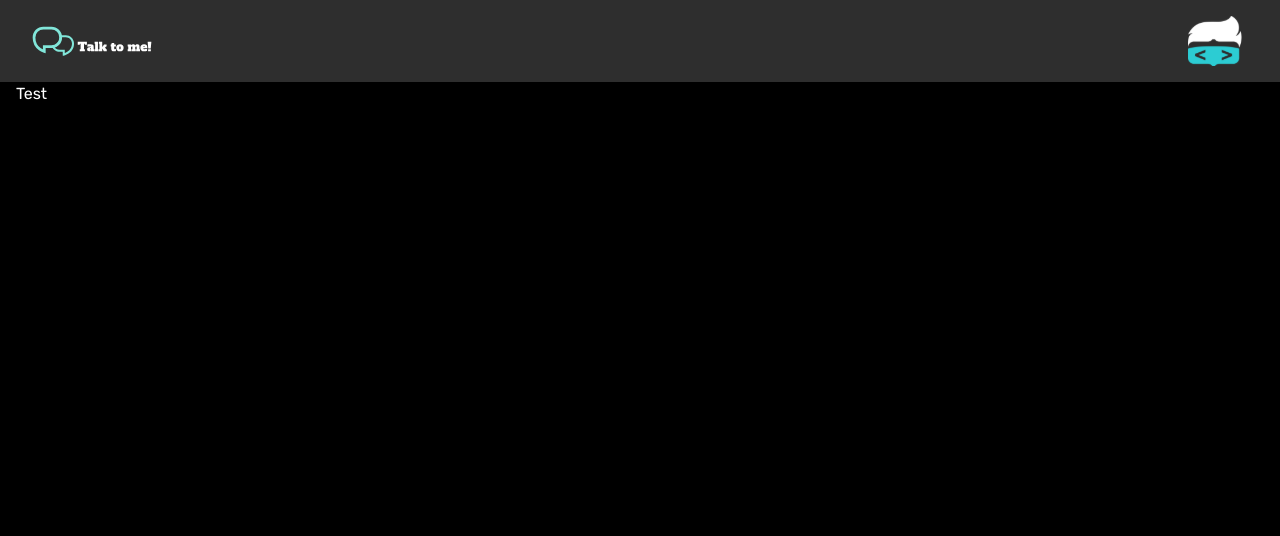
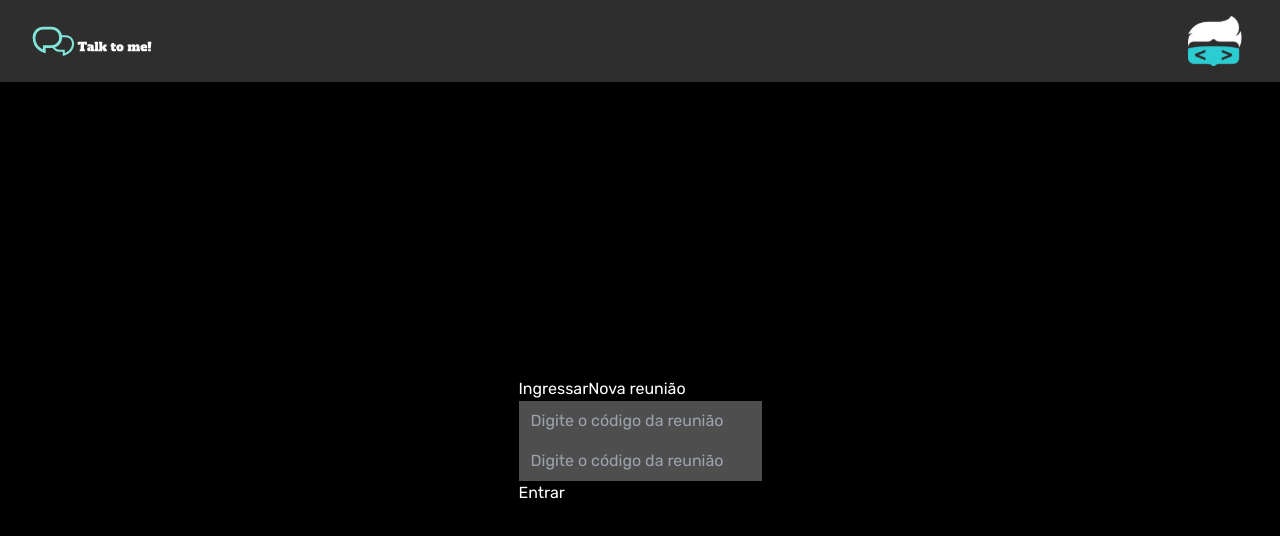
Before and after one commit to Shystra/ChatHero, a Next.js app in the folder frontend/: page / in a window 1280 px wide. Shown: the top 536 px of the page. Built offline with nearby package versions, Linux system fonts and the light colour scheme.

Commit message:
feate: creating new components: input and button

```diff
--- a/frontend/src/app/page.tsx
+++ b/frontend/src/app/page.tsx
@@ -1,14 +1,25 @@
 import Image from "next/image";
 import Header from '@/components/Header';
 import Container from "@/components/Container";
+import { Input } from "@/components/Input";
 
 export default function Home() {
   return (
-    <div>
+    <main className="min-h-screen flex flex-col">
       <Header />
+      <div className="max-w-[580px] mx-auto w-full h-full flex flex-1 items-center justify-center">
         <Container>
-          <h1>Test</h1>
+          <div>
+            <span>Ingressar</span>
+            <span>Nova reunião</span>
+          </div>
+          <div>
+          <Input placeholder="Digite o código da reunião" type="text" />
+          <Input placeholder="Digite o código da reunião" type="text" />
+          <button>Entrar</button>
+          </div>
         </Container>
-    </div>
+        </div>
+    </main>
   );
 }
--- /dev/null
+++ b/frontend/src/components/Input.tsx
@@ -0,0 +1,24 @@
+
+import { ForwardRefRenderFunction, forwardRef } from "react";
+
+interface IInput {
+    placeholder: string;
+    type: string;
+
+}
+const InputBase: ForwardRefRenderFunction<HTMLInputElement, IInput> = (
+    { placeholder, type, ...rest }, ref,
+
+) => {
+    return (
+        <div className="w-full">
+            <input
+            type={type}
+            placeholder={placeholder}
+            ref={ref} {...rest}
+            className="px-3 py-2 bg-gray-950" />
+        </div>
+    );
+};
+
+export const Input = forwardRef(InputBase);
```
Also changed, not shown: frontend/src/components/Button.tsx (added).
